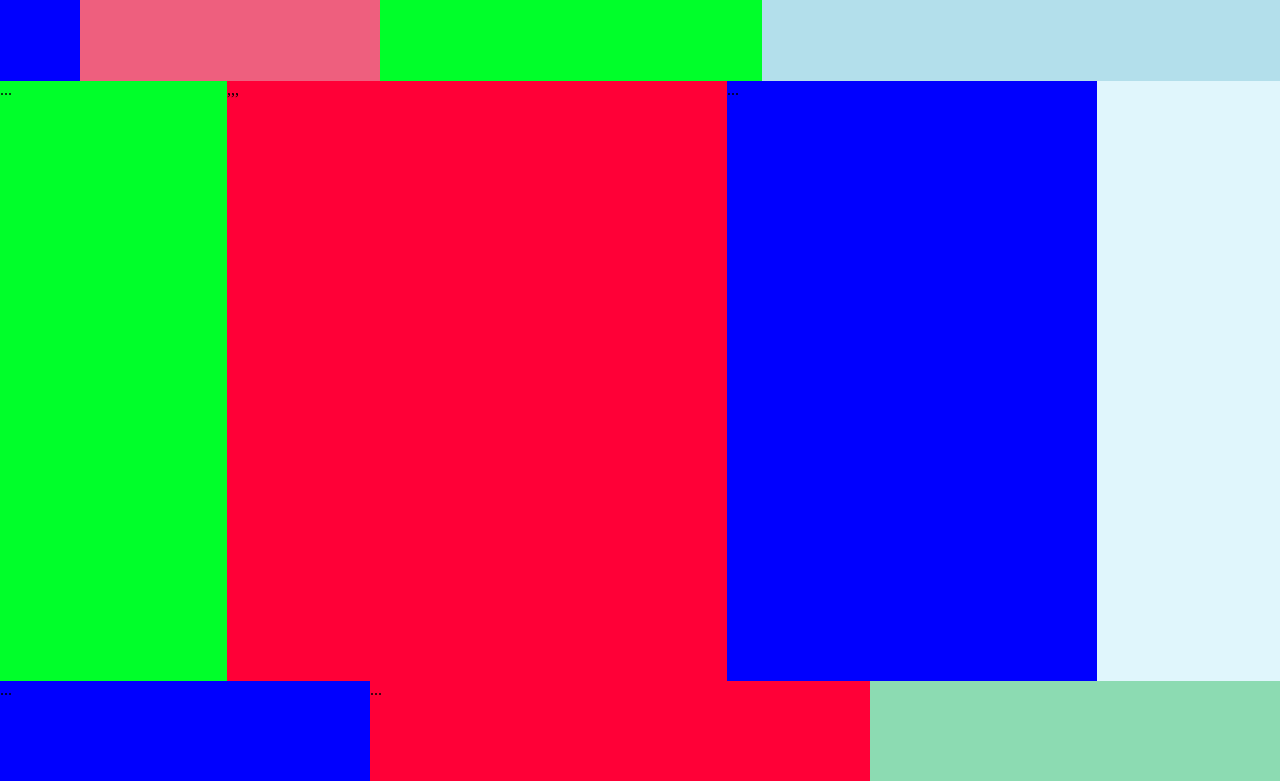
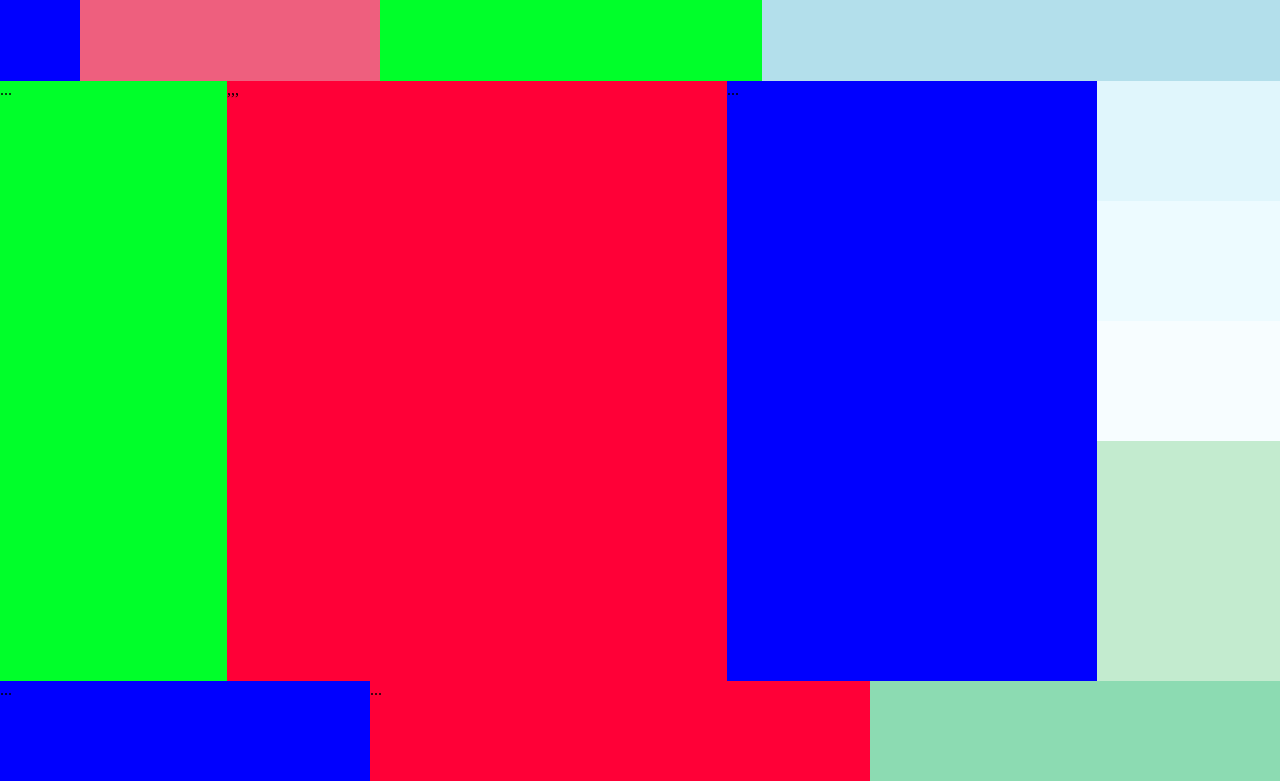
Before and after one commit to lerrrra13/Project_birds, a plain HTML site: page index.html in a window 1280 px wide. Shown: the part 19-800 px from the top of the page. Drawn offline with Linux system fonts and the light colour scheme.

Commit message:
changeMainContentColor

```diff
--- a/assets/styles/style.css
+++ b/assets/styles/style.css
@@ -30,7 +30,7 @@ html, body{
   flex-direction: row;
   height: 100px;
   flex: 1 0 auto;
-  background: #E0F6FC;
+  background:linear-gradient(to bottom, #E0F6FC 20%, #EDFBFF 20%, #EDFBFF 40%, #F7FDFF 20%, #F7FDFF 60%, #C3EBCF 60%);
   margin-top: auto;
 }
 .left-content{
```
